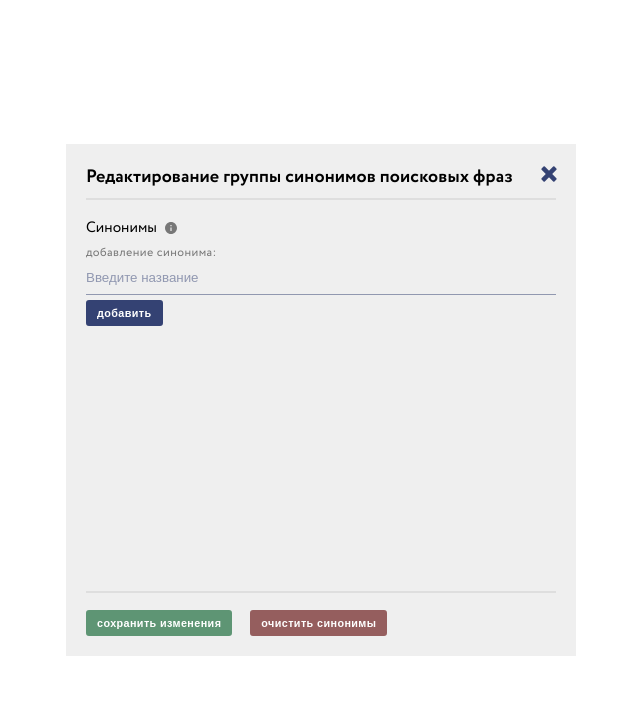
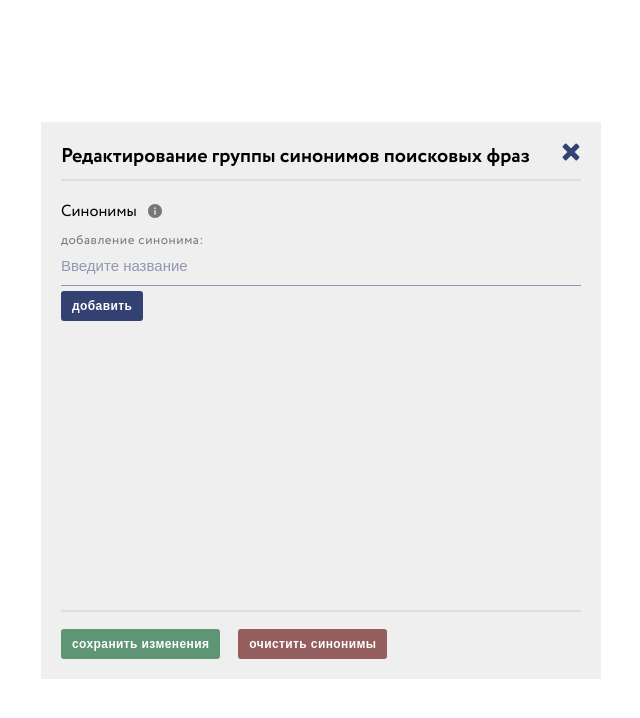
Before and after one commit to ruslan1984/test-synonyms, a React app: page / in a window 1280 px wide. Shown: the top 718 px of the page, without its empty margins (319-959 px from the left). Built offline with nearby package versions, Linux system fonts and the light colour scheme.

Commit message:
updated styles

```diff
--- a/src/components/Button/index.tsx
+++ b/src/components/Button/index.tsx
@@ -50,8 +50,8 @@ const Button = styled.button`
   background: var(--background);
   border: 2px solid var(--background);
   margin-right: 5px;
-  font-size: 10.8px;
-  padding: 5px 9px;
+  font-size: 12px;
+  padding: 6px 9px;
   border-radius: 3px;
   font-weight: 700;
   letter-spacing: 0.4;
--- a/src/components/Icons/styles.tsx
+++ b/src/components/Icons/styles.tsx
@@ -18,8 +18,8 @@ const Icon = styled.div`
 `;
 
 export const EditBtn = styled(Icon)`
-  width: 13px;
-  height: 13px;
+  width: 14px;
+  height: 14px;
   opacity: 0.5;
   transition: 0.5s;
   cursor: pointer;
@@ -31,8 +31,8 @@ export const EditBtn = styled(Icon)`
 `;
 
 export const DeleteBtn = styled(Icon)`
-  width: 12px;
-  height: 12px;
+  width: 13px;
+  height: 13px;
   opacity: 0.5;
   transition: 0.5s;
   cursor: pointer;
@@ -43,15 +43,15 @@ export const DeleteBtn = styled(Icon)`
 `;
 
 export const NoticeIcon = styled(Icon)`
-  width: 12px;
-  height: 12px;
+  width: 14px;
+  height: 14px;
   background-image: url(${nodiceIcon});
 `;
 
 export const CloseBtn = styled(Icon)`
   opacity: 1;
-  width: 20px;
-  height: 20px;
+  width: 22px;
+  height: 22px;
   cursor: pointer;
   background-image: url(${closeIcon});
   position: ${({ position }: IconPropsType) => position || "static"};
--- a/src/components/Input/index.tsx
+++ b/src/components/Input/index.tsx
@@ -7,12 +7,18 @@ interface IInput {
   defaultValue?: string;
   value?: string;
   placeholder?: string;
+  padding?: string;
   onChange?: (e: FormEvent) => void;
   mb?: string | number;
   errorText?: string;
 }
 
-const Input = ({ errorText, mb, ...props }: IInput): ReactJSXElement => (
+const Input = ({
+  errorText,
+  mb,
+  padding,
+  ...props
+}: IInput): ReactJSXElement => (
   <InputBlock mb={mb}>
     <StyledInput {...props} />
     {errorText && <ErrorText>{errorText}</ErrorText>}
--- a/src/components/Input/styles.tsx
+++ b/src/components/Input/styles.tsx
@@ -13,9 +13,10 @@ export const Input = styled.input`
   outline: none;
   transition: 0.5s;
   position: relative;
-  padding: 9px 0;
+  padding: ${({ padding }: { padding?: boolean }) => padding || "7px 0 11px"};
   width: 100%;
   background: none;
+  font-size: 15px;
   &::-webkit-input-placeholder {
     color: rgba(52, 66, 115, 0.5);
   }
--- a/src/modules/Synonyms/Item/Presenter.tsx
+++ b/src/modules/Synonyms/Item/Presenter.tsx
@@ -8,21 +8,21 @@ import { ReactJSXElement } from "@emotion/react/types/jsx-namespace";
 
 interface IPresenter {
   name: string;
-  mode: ModeType;
+  itemMode?: ModeType;
   remove: () => void;
   editMode: () => void;
   editClick: (e: FormEvent) => void;
-  baseMode: () => void;
+  closeClick: () => void;
   changeValue: (e: FormEvent) => void;
 }
 
 const Presenter: FC<IPresenter> = ({
   name,
-  mode,
+  itemMode,
   remove,
   editMode,
   editClick,
-  baseMode,
+  closeClick,
   changeValue,
 }: IPresenter): ReactJSXElement => {
   const BaseMode = () => (
@@ -37,18 +37,23 @@ const Presenter: FC<IPresenter> = ({
     <EditBlock>
       <Form action="" onSubmit={editClick}>
         <Note mb={2}>редактирование синонима:</Note>
-        <Input mb={4} defaultValue={name} onChange={changeValue} />
+        <Input
+          mb={4}
+          padding="5px 0 13px"
+          defaultValue={name}
+          onChange={changeValue}
+        />
         <BtnBlocks>
-          <Button mr={5} type="submit">
+          <Button mr={10} type="submit">
             cохранить
           </Button>
-          <CloseBtn onClick={baseMode} />
+          <CloseBtn onClick={closeClick} />
         </BtnBlocks>
       </Form>
     </EditBlock>
   );
 
-  switch (mode) {
+  switch (itemMode) {
     case "base": {
       return <BaseMode />;
     }
--- a/src/modules/Synonyms/Item/index.tsx
+++ b/src/modules/Synonyms/Item/index.tsx
@@ -8,11 +8,11 @@ import { ReactJSXElement } from "@emotion/react/types/jsx-namespace";
 interface ItemInterface {
   id: number;
   name: string;
+  itemMode?: ModeType;
 }
 
-const Item = ({ id, name }: ItemInterface): ReactJSXElement => {
+const Item = ({ id, name, itemMode }: ItemInterface): ReactJSXElement => {
   const dispatch = useDispatch();
-  const [mode, setMode] = useState<ModeType>("base");
   let currentValue = name;
   const remove = () => {
     dispatch(actions.remove(id));
@@ -22,28 +22,32 @@ const Item = ({ id, name }: ItemInterface): ReactJSXElement => {
     dispatch(actions.edit({ id, name: currentValue }));
     baseMode();
   };
+
   const changeValue = (e: FormEvent) => {
     const value: string = (e.currentTarget as HTMLInputElement).value;
     currentValue = value;
   };
+
   const editMode = () => {
-    setMode("edit");
-    dispatch(actions.setMode("edit"));
+    dispatch(actions.setItemEditMode(id));
+  };
+
+  const closeClick = () => {
+    dispatch(actions.setItemBaseMode(id));
   };
 
   const baseMode = () => {
-    setMode("base");
     dispatch(actions.setMode("base"));
   };
 
   return (
     <Presenter
       name={name}
-      mode={mode}
+      itemMode={itemMode}
       remove={remove}
       editMode={editMode}
       editClick={editClick}
-      baseMode={baseMode}
+      closeClick={closeClick}
       changeValue={changeValue}
     />
   );
--- a/src/modules/Synonyms/Item/styles.tsx
+++ b/src/modules/Synonyms/Item/styles.tsx
@@ -5,18 +5,19 @@ const Block = styled.div`
   width: 100%;
   box-sizing: border-box;
   align-items: start;
-  margin: 4px 0;
+  margin: 5px 0;
   border-radius: 3px;
   align-items: center;
 `;
 
 export const BaseBlock = styled(Block)`
   background: white;
-  padding: 8px 10px 7px;
+  padding: 10px 14px 7px 11px;
 `;
 
 export const EditBlock = styled(Block)`
   flex-direction: column;
+  margin-bottom: 12px;
 `;
 
 export const NameText = styled.div`
@@ -24,7 +25,7 @@ export const NameText = styled.div`
   flex: 1;
   color: #344273;
   font-weight: 700;
-  font-size: 15px;
+  font-size: 16px;
 `;
 
 export const BtnBlocks = styled.div`
--- a/src/modules/Synonyms/Presenter.tsx
+++ b/src/modules/Synonyms/Presenter.tsx
@@ -46,7 +46,7 @@ const Presenter: FC<PresenterInterface> = ({
     <Modal>
       <Header>
         <Title>Редактирование группы синонимов поисковых фраз</Title>
-        <CloseBtn position="absolute" r={17} t={20} />
+        <CloseBtn position="absolute" r={19} t={19} />
         <Hr mb={15} />
       </Header>
       <Body>
@@ -68,10 +68,15 @@ const Presenter: FC<PresenterInterface> = ({
             </Form>
           </>
         )}
-        <List>
+        <List mode={mode}>
           {list &&
             list.map((item) => (
-              <Item key={item.id} id={item.id} name={item.name} />
+              <Item
+                key={item.id}
+                id={item.id}
+                name={item.name}
+                itemMode={item.itemMode}
+              />
             ))}
         </List>
       </Body>
--- a/src/modules/Synonyms/reducer.ts
+++ b/src/modules/Synonyms/reducer.ts
@@ -2,24 +2,7 @@ import { createSlice, PayloadAction, createAction } from "@reduxjs/toolkit";
 import { SynonymsType, ItemType, ModeType } from "./types";
 
 export const defaultState: SynonymsType = {
-  list: [
-    {
-      id: 1,
-      name: "Процент",
-    },
-    {
-      id: 2,
-      name: "Золотая",
-    },
-    {
-      id: 3,
-      name: "Премиум",
-    },
-    {
-      id: 4,
-      name: "Кредит",
-    },
-  ],
+  list: [],
   mode: "base",
   saving: false,
 };
@@ -55,6 +38,23 @@ export const testSlice = createSlice({
       );
       return { ...state, list };
     },
+    setItemEditMode: (state, { payload: id }: PayloadAction<number>) => {
+      const currentList = [...state.list];
+      const list: ItemType[] = currentList.map((item) =>
+        item.id === id
+          ? { ...item, itemMode: "edit" }
+          : { ...item, itemMode: "base" }
+      );
+      return { ...state, list, mode: "edit" };
+    },
+    setItemBaseMode: (state, { payload: id }: PayloadAction<number>) => {
+      const currentList = [...state.list];
+      const list: ItemType[] =
+        currentList.map((item) =>
+          item.id === id ? { ...item, itemMode: "base" } : item
+        ) || [];
+      return { ...state, list, mode: "base" };
+    },
     clear: (state) => {
       return { ...state, list: [] };
     },
--- a/src/modules/Synonyms/styles.ts
+++ b/src/modules/Synonyms/styles.ts
@@ -1,4 +1,5 @@
 import styled from "@emotion/styled";
+import { ModeType } from "./types";
 
 export const BtnBlock = styled.div`
   display: flex;
@@ -14,7 +15,7 @@ export const Page = styled.div`
 `;
 
 export const Modal = styled.div`
-  max-width: 510px;
+  max-width: 560px;
   width: 100%;
   background: #efefef;
   position: relative;
@@ -32,17 +33,17 @@ export const Title = styled.div`
   overflow: hidden;
   text-overflow: ellipsis;
   padding-right: 20px;
-  font-size: 18px;
-  letter-spacing: 0.1;
+  font-size: 20px;
+  letter-spacing: 0;
   font-weight: 700;
 `;
 export const Title1 = styled.div`
-  font-size: 15px;
-  margin-bottom: 5px;
+  font-size: 16px;
+  margin-bottom: 8px;
   display: flex;
   align-items: center;
   span {
-    margin-right: 8px;
+    margin-right: 11px;
   }
 `;
 export const CloseBtnPosition = styled.div`
@@ -58,8 +59,13 @@ export const Form = styled.form`
 
 export const List = styled.div`
   overflow-y: auto;
-  height: 250px;
-  max-height: calc(100vh - 264px);
+  @media (max-width: 600px) {
+    max-height: calc(100vh - 282px);
+  }
+  @media (min-width: 601px) {
+    height: ${({ mode }: { mode?: ModeType }) =>
+      mode == "base" ? "278px" : "370px"};
+  }
 `;
 export const Hr = styled.hr`
   border: 1px solid #dedede;
@@ -68,9 +74,9 @@ export const Hr = styled.hr`
 `;
 
 export const Note = styled.div`
-  font-size: 12px;
+  font-size: 13px;
   color: #787878;
-  letter-spacing: 0.4;
+  letter-spacing: 0.5;
   color: #787878;
   margin-bottom: ${({ mb }: { mb?: string | number }) => mb || 0};
 `;
@@ -95,6 +101,6 @@ export const Footer = styled.footer`
 `;
 
 export const Body = styled.div`
-  padding-top: 53px;
+  padding-top: 58px;
   padding-bottom: 56px;
 `;
--- a/src/modules/Synonyms/types.ts
+++ b/src/modules/Synonyms/types.ts
@@ -1,9 +1,11 @@
+export type ModeType =  "base" | "edit";
+
 export type ItemType = {
   id: number;
   name: string;
+  itemMode?: ModeType;
 }
 
-export type ModeType =  "base" | "edit";
 
 export type SynonymsType = {
   list: ItemType[];
```
Also changed, not shown: 1 other file (tests, documents, lock files or other folders).
